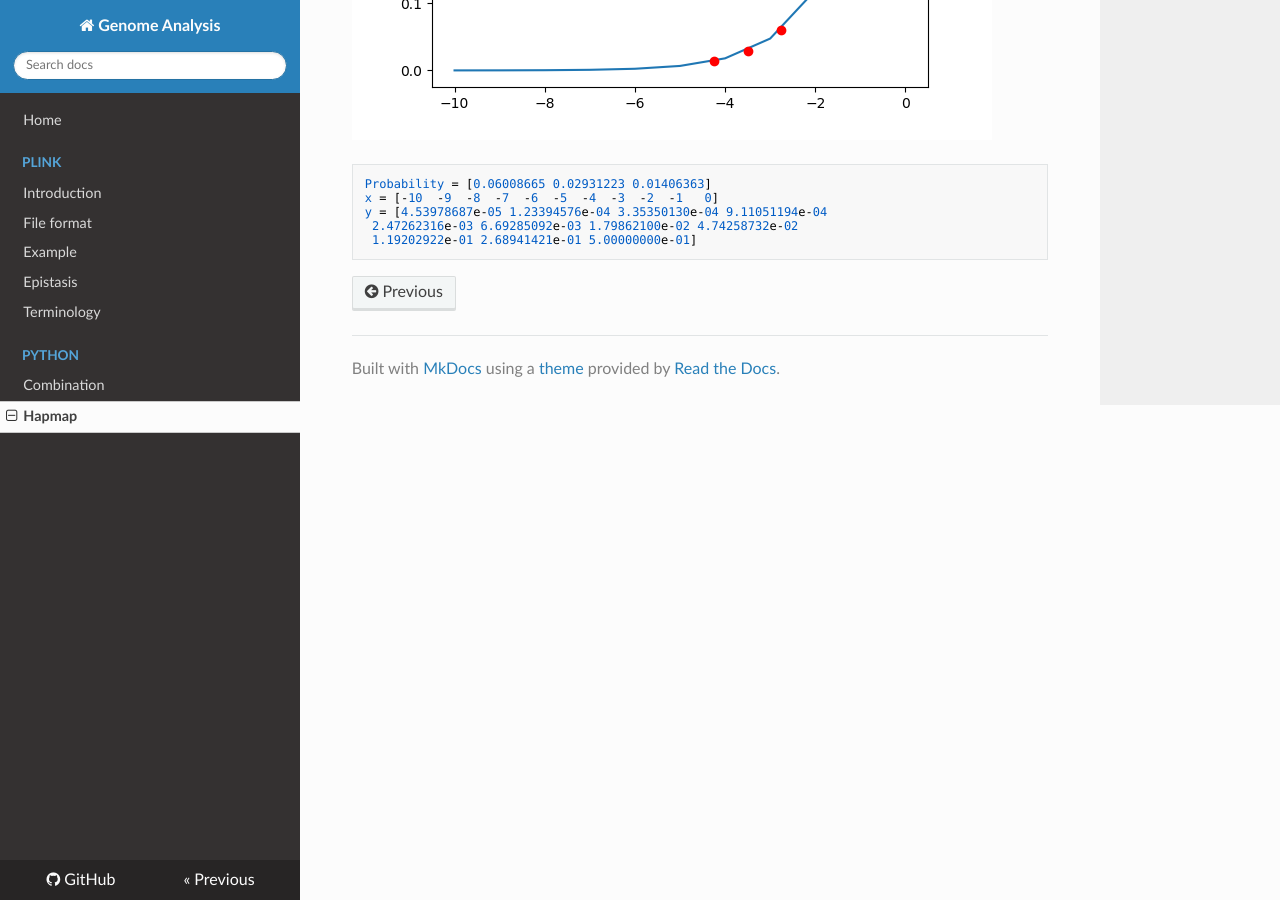
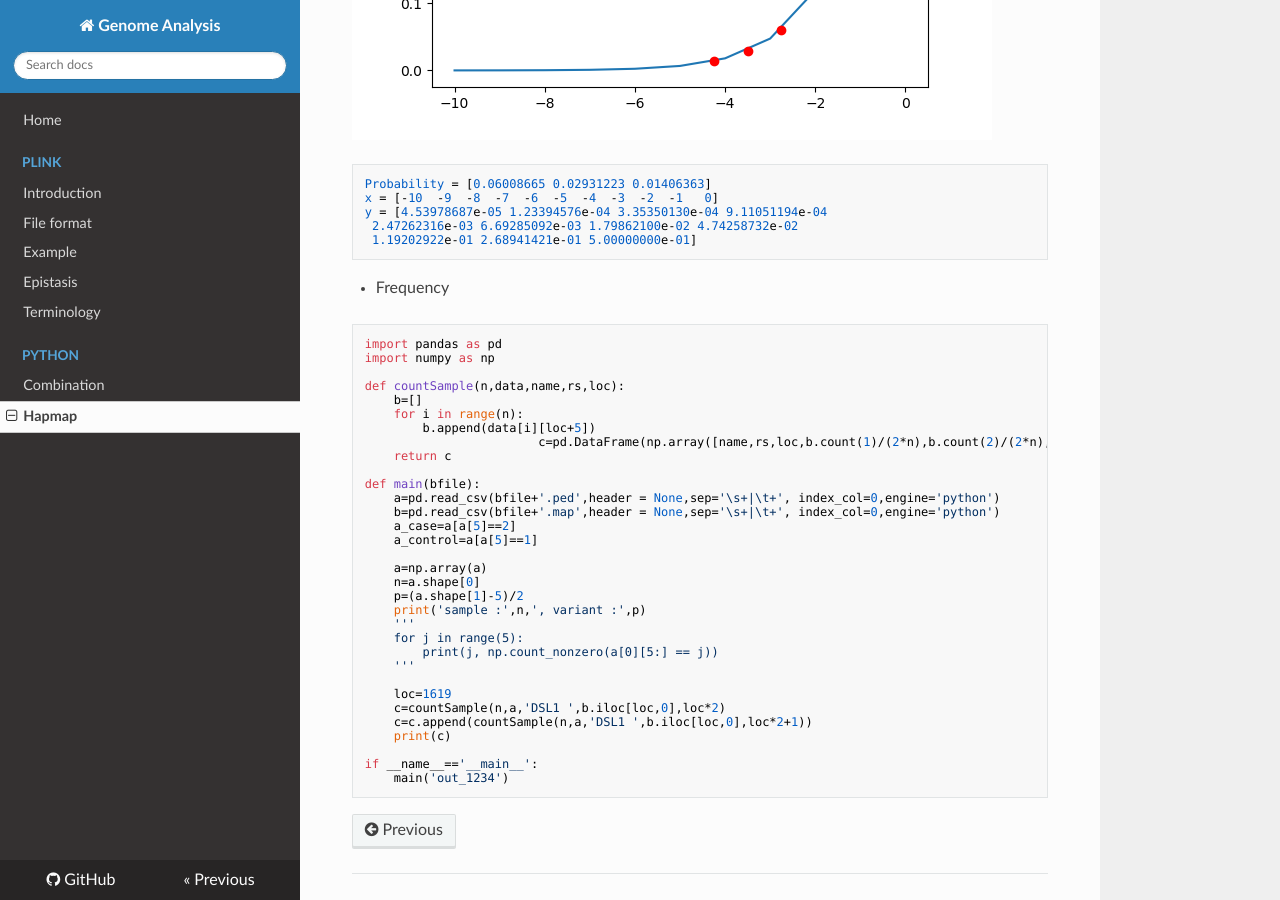
Before and after one commit to WonyoungCho/plink, an MkDocs documentation site: the page built from docs/hapMap1KG_ch7_8.md, in a window 1280 px wide and 900 px high, scrolled down 1370 px. Built offline with MkDocs 1.6.1, drawn with Linux system fonts in a browser that asks for light colours; nearby versions of some CDN libraries; old or Windows-style settings are respelled for this version of MkDocs.

Commit message:
Update hapMap1KG_ch7_8.md

````diff
--- a/docs/hapMap1KG_ch7_8.md
+++ b/docs/hapMap1KG_ch7_8.md
@@ -61,3 +61,39 @@ y = [4.53978687e-05 1.23394576e-04 3.35350130e-04 9.11051194e-04
  2.47262316e-03 6.69285092e-03 1.79862100e-02 4.74258732e-02
  1.19202922e-01 2.68941421e-01 5.00000000e-01]
 ```
+
+- Frequency
+```
+import pandas as pd
+import numpy as np
+
+def countSample(n,data,name,rs,loc):
+    b=[]
+    for i in range(n):
+        b.append(data[i][loc+5])
+                        c=pd.DataFrame(np.array([name,rs,loc,b.count(1)/(2*n),b.count(2)/(2*n),b.count(3)/(2*n),b.count(4)/(2*n)]).reshape((1,7)),columns=['name','rsID','loc','A','C','G','T'])
+    return c
+
+def main(bfile):
+    a=pd.read_csv(bfile+'.ped',header = None,sep='\s+|\t+', index_col=0,engine='python')
+    b=pd.read_csv(bfile+'.map',header = None,sep='\s+|\t+', index_col=0,engine='python')
+    a_case=a[a[5]==2]
+    a_control=a[a[5]==1]
+
+    a=np.array(a)
+    n=a.shape[0]
+    p=(a.shape[1]-5)/2
+    print('sample :',n,', variant :',p)
+    '''
+    for j in range(5):
+        print(j, np.count_nonzero(a[0][5:] == j))
+    '''
+
+    loc=1619
+    c=countSample(n,a,'DSL1 ',b.iloc[loc,0],loc*2)
+    c=c.append(countSample(n,a,'DSL1 ',b.iloc[loc,0],loc*2+1))
+    print(c)
+
+if __name__=='__main__':
+    main('out_1234')
+```
````
